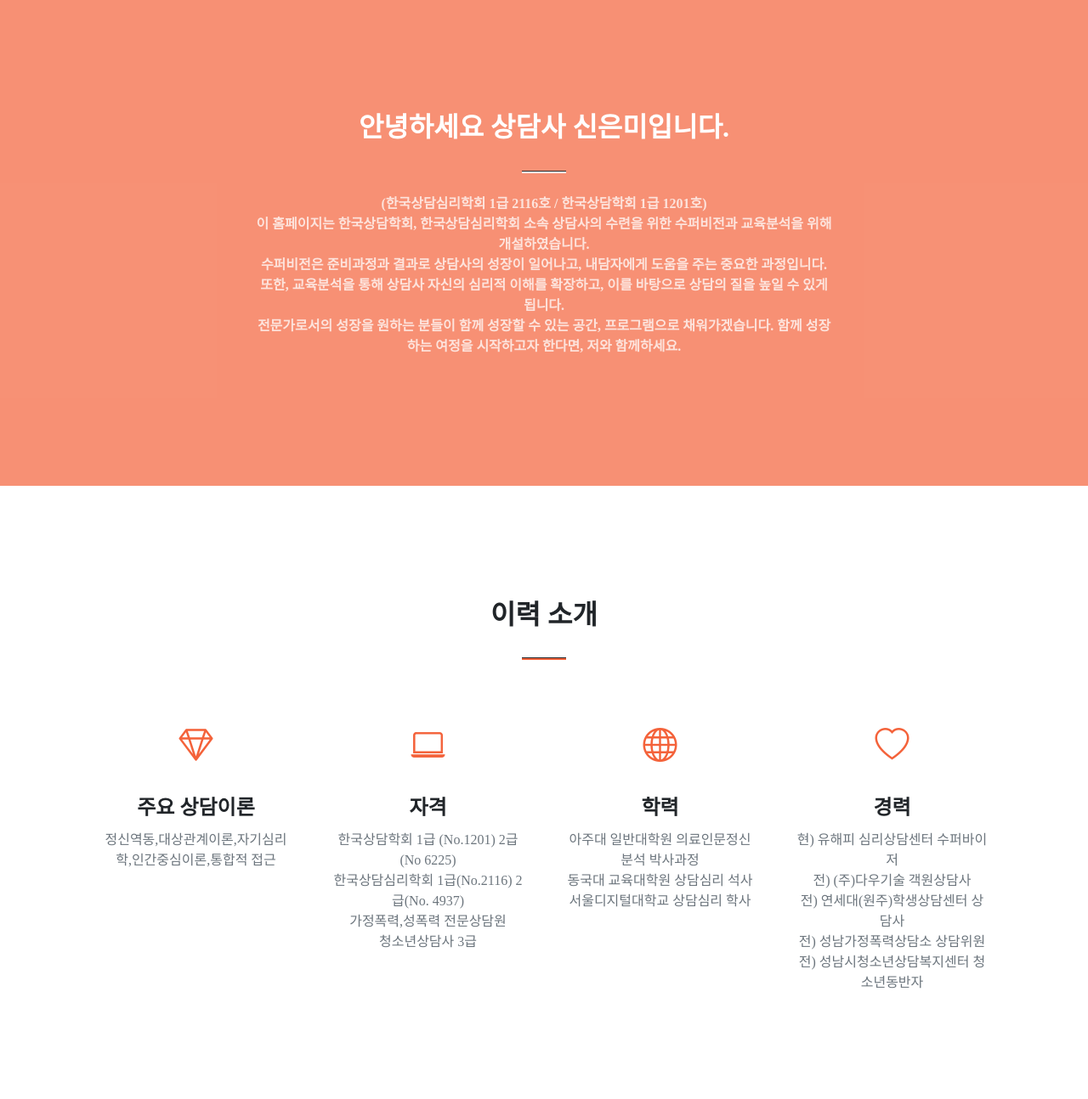
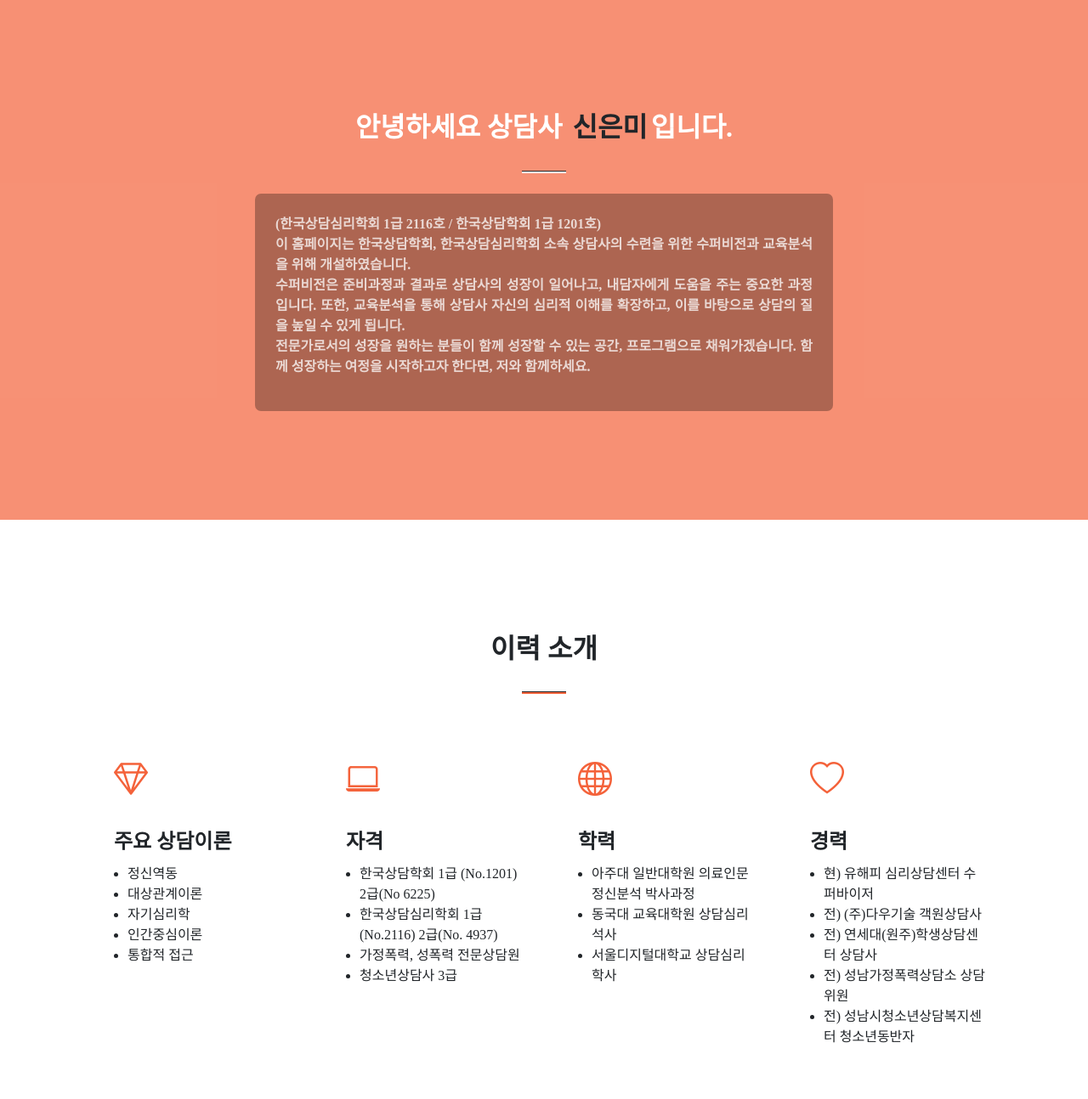
Before and after one commit to AssembleCat/supervising_blog, a plain HTML site: page index.html in a window 1280 px wide. Shown: the part 802-2096 px from the top of the page at 85% size. Drawn offline with nearby package versions, Linux system fonts and the light colour scheme; some packages are replaced by stand-ins of ours; a script that the page names is missing; a web font is replaced by a local one.

Commit message:
[feat] google calendar fix and text align

```diff
--- a/index.html
+++ b/index.html
@@ -95,10 +95,13 @@
       <div class="container px-4 px-lg-5">
         <div class="row gx-4 gx-lg-5 justify-content-center">
           <div class="col-lg-8 text-center">
-            <h2 class="text-white mt-0">안녕하세요 상담사 신은미입니다.</h2>
+            <h2 class="text-white mt-0">
+              안녕하세요 상담사
+              <span class="fw-bold text-dark p-1 rounded">신은미</span>입니다.
+            </h2>
             <hr class="divider divider-light" />
-            <div>
-              <p class="text-white-75 mb-4">
+            <div class="content-box p-4">
+              <p class="text-white-75 text-justify">
                 <strong>
                   (한국상담심리학회 1급 2116호 / 한국상담학회 1급 1201호) <br />
                   이 홈페이지는 한국상담학회, 한국상담심리학회 소속 상담사의
@@ -113,11 +116,22 @@
                 </strong>
               </p>
             </div>
-            <!-- <a class="btn btn-light btn-xl" href="#services">Get Started!</a> -->
           </div>
         </div>
       </div>
     </section>
+
+    <style>
+      .content-box {
+        background-color: rgba(0, 0, 0, 0.3);
+        max-width: 800px;
+        margin: 0 auto;
+        border-radius: 7px;
+      }
+      .text-justify {
+        text-align: justify; /* 텍스트 양쪽 정렬 */
+      }
+    </style>
     <!-- Services-->
     <section class="page-section" id="services">
       <div class="container px-4 px-lg-5">
@@ -125,55 +139,72 @@
         <hr class="divider" />
         <div class="row gx-4 gx-lg-5">
           <div class="col-lg-3 col-md-6 text-center">
-            <div class="mt-5">
-              <div class="mb-2"><i class="bi-gem fs-1 text-primary"></i></div>
-              <h3 class="h4 mb-2">주요 상담이론</h3>
-              <p class="text-muted mb-0">
-                정신역동,대상관계이론,자기심리학,인간중심이론,통합적 접근
-              </p>
+            <div class="mt-5 text-start">
+              <div class="mb-2 ms-3">
+                <i class="bi-gem fs-1 text-primary"></i>
+              </div>
+              <h3 class="h4 mb-2 ms-3">주요 상담이론</h3>
+              <ul>
+                <li>정신역동</li>
+                <li>대상관계이론</li>
+                <li>자기심리학</li>
+                <li>인간중심이론</li>
+                <li>통합적 접근</li>
+              </ul>
             </div>
           </div>
           <div class="col-lg-3 col-md-6 text-center">
-            <div class="mt-5">
-              <div class="mb-2">
+            <div class="mt-5 text-start">
+              <div class="mb-2 ms-3">
                 <i class="bi-laptop fs-1 text-primary"></i>
               </div>
-              <h3 class="h4 mb-2">자격</h3>
-              <p class="text-muted mb-0">
-                한국상담학회 1급 (No.1201) 2급(No 6225) <br />
-                한국상담심리학회 1급(No.2116) 2급(No. 4937) <br />
-                가정폭력,성폭력 전문상담원 <br />
-                청소년상담사 3급 <br />
-              </p>
+              <h3 class="h4 mb-2 ms-3">자격</h3>
+              <ul>
+                <li>한국상담학회 1급 (No.1201) 2급(No 6225)</li>
+                <li>한국상담심리학회 1급(No.2116) 2급(No. 4937)</li>
+                <li>가정폭력, 성폭력 전문상담원</li>
+                <li>청소년상담사 3급</li>
+              </ul>
             </div>
           </div>
           <div class="col-lg-3 col-md-6 text-center">
-            <div class="mt-5">
-              <div class="mb-2"><i class="bi-globe fs-1 text-primary"></i></div>
-              <h3 class="h4 mb-2">학력</h3>
-              <p class="text-muted mb-0">
-                아주대 일반대학원 의료인문정신분석 박사과정 <br />
-                동국대 교육대학원 상담심리 석사 <br />
-                서울디지털대학교 상담심리 학사 <br />
-              </p>
+            <div class="mt-5 text-start">
+              <div class="mb-2 ms-3">
+                <i class="bi-globe fs-1 text-primary"></i>
+              </div>
+              <h3 class="h4 mb-2 ms-3">학력</h3>
+              <ul>
+                <li>아주대 일반대학원 의료인문정신분석 박사과정</li>
+                <li>동국대 교육대학원 상담심리 석사</li>
+                <li>서울디지털대학교 상담심리 학사</li>
+              </ul>
             </div>
           </div>
           <div class="col-lg-3 col-md-6 text-center">
-            <div class="mt-5">
-              <div class="mb-2"><i class="bi-heart fs-1 text-primary"></i></div>
-              <h3 class="h4 mb-2">경력</h3>
-              <p class="text-muted mb-0">
-                현) 유해피 심리상담센터 수퍼바이저 <br />
-                전) (주)다우기술 객원상담사 <br />
-                전) 연세대(원주)학생상담센터 상담사 <br />
-                전) 성남가정폭력상담소 상담위원 <br />
-                전) 성남시청소년상담복지센터 청소년동반자 <br />
-              </p>
+            <div class="mt-5 text-start">
+              <div class="mb-2 ms-3">
+                <i class="bi-heart fs-1 text-primary"></i>
+              </div>
+              <h3 class="h4 mb-2 ms-3">경력</h3>
+              <ul>
+                <li>현) 유해피 심리상담센터 수퍼바이저</li>
+                <li>전) (주)다우기술 객원상담사</li>
+                <li>전) 연세대(원주)학생상담센터 상담사</li>
+                <li>전) 성남가정폭력상담소 상담위원</li>
+                <li>전) 성남시청소년상담복지센터 청소년동반자</li>
+              </ul>
             </div>
           </div>
         </div>
       </div>
     </section>
+    <style>
+      .text-start {
+        text-align: left;
+        margin-left: auto;
+        margin-right: auto;
+      }
+    </style>
     <!-- Portfolio-->
     <div id="portfolio">
       <div class="container-fluid p-0">
@@ -383,7 +414,8 @@
               <div>
                 <h6 class="mb-1 mt-1">소속학회</h6>
               </div>
-              <div class="form-check">
+              <div class="d-flex mb-2">
+                <div class="form-check me-3">
                   <input
                     class="form-check-input"
                     type="checkbox"
@@ -405,6 +437,7 @@
                   <label class="form-check-label" for="flexCheckChecked">
                     한국상담학회
                   </label>
+                </div>
               </div>
               <!-- Name input-->
               <div class="form-floating mb-3">
@@ -503,26 +536,40 @@
         <div class="row gx-2 gx-lg-2 justify-content-center">
           <div class="col-lg-2 text-center mb-5 mb-lg-0">
             <i class="bi-phone fs-2 mb-3 text-muted"></i>
-            <div>010 1234 5678</div>
+            <div>010 5347 4203</div>
           </div>
           <div class="col-lg-2 text-center mb-5 mb-lg-0">
             <i class="bi bi-envelope fs-2 mb-3 text-muted"></i>
-            <div>myemail@email.com</div>
+            <div>ssem73@hanmail.net</div>
           </div>
         </div>
-        <div class="justify-content-center">
+      </div>
+    </section>
+    <section class="page-section bg-dark text-white">
+      <div class="container px-4 px-lg-5 text-center">
+        <h2 class="mb-4">일정 확인하기</h2>
+        <hr class="divider-light" />
+        <p class="text-white-75 mb-5">
+          일정은 신청현황에 따라 실시간으로 변경될 수 있습니다.
+        </p>
+      </div>
+      <div class="d-flex flex-column align-items-center">
+        <!-- Google Calendar iframe -->
         <iframe
           src="https://calendar.google.com/calendar/embed?src=groove.csy.1226%40gmail.com&ctz=Asia%2FSeoul"
-            style="border: 0"
-            width="800"
-            height="600"
+          style="
+            border: 0;
+            width: 100%;
+            max-width: 900px;
+            height: 600px;
+            border-radius: 10px;
+            box-shadow: 0 4px 8px rgba(0, 0, 0, 0.1);
+          "
           frameborder="0"
           scrolling="no"
         ></iframe>
       </div>
-      </div>
     </section>
-    <!-- Footer-->
     <footer class="bg-light py-5">
       <div class="container px-4 px-lg-5">
         <div class="small text-center text-muted">
```
Also changed, not shown: 1 other file. Lines whose indentation alone changed are shown as unchanged.
